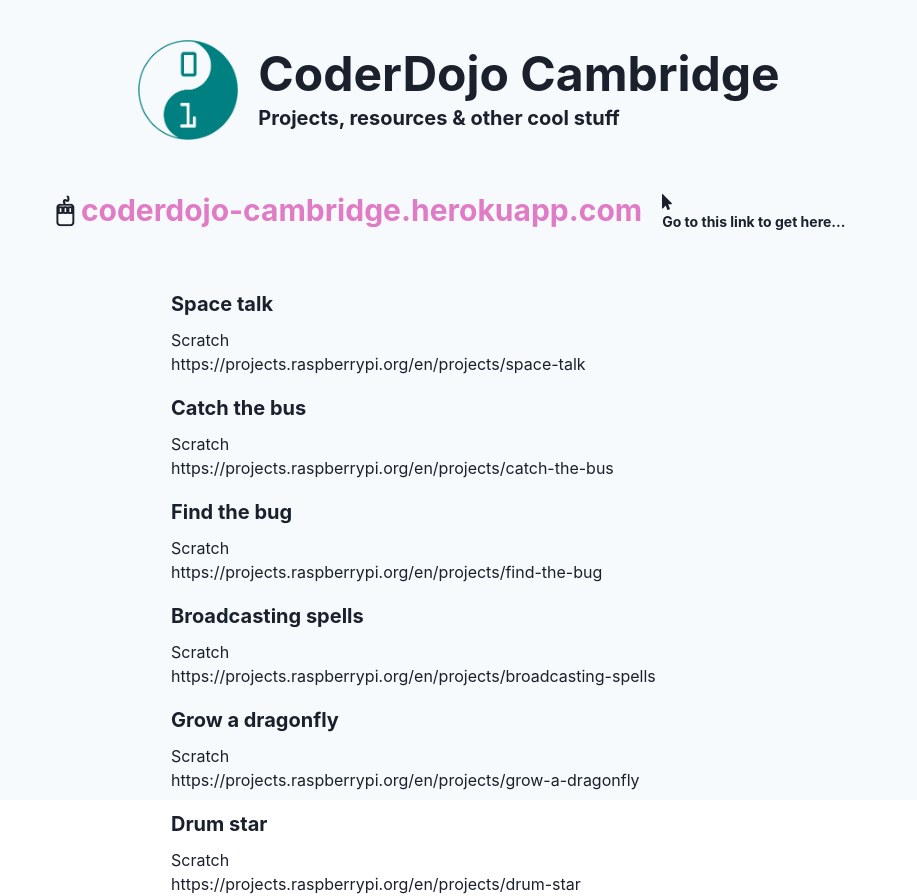
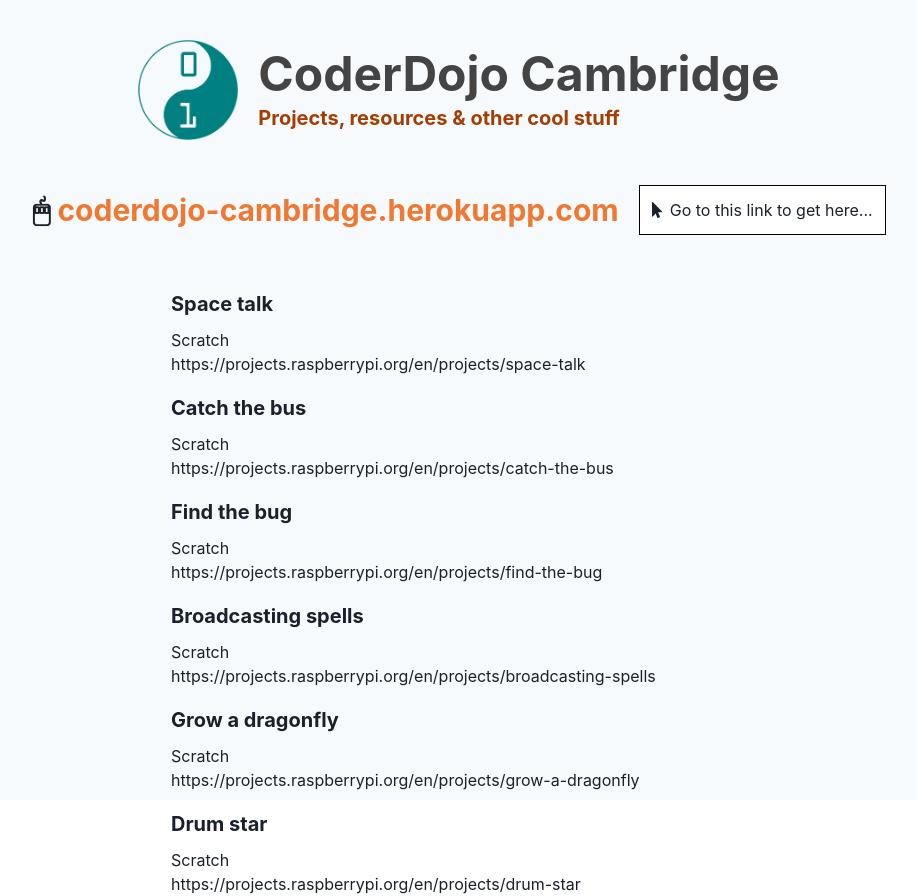
Before and after one commit to slugmandrew/coderdojo-cambridge, a React (Create React App) app: page / in a window 1280 px wide. Shown: the whole page, without its empty margins (181-1098 px from the left). Built offline with nearby package versions, Linux system fonts and the light colour scheme.

Commit message:
Make it nicerer

```diff
--- a/src/App.tsx
+++ b/src/App.tsx
@@ -23,8 +23,10 @@
           <HStack spacing={5}>
             <Image src={logo} w={100} />
             <VStack>
-              <Heading size={'2xl'}>CoderDojo Cambridge</Heading>
-              <Heading alignSelf={'flex-start'} size={'md'}>
+              <Heading color={'#444'} size={'2xl'}>
+                CoderDojo Cambridge
+              </Heading>
+              <Heading color={'#A33D02'} alignSelf={'flex-start'} size={'md'}>
                 Projects, resources & other cool stuff
               </Heading>
             </VStack>
@@ -35,16 +37,16 @@
               🖱{' '}
               <Link
                 size={'lg'}
-                color={'#E07BC5'}
+                color={'#F07832'}
                 href={'https://coderdojo-cambridge.herokuapp.com/'}
               >
                 coderdojo-cambridge.herokuapp.com
               </Link>
-            </Heading>{' '}
-            <Box w={'200px'}>
-              <FontAwesomeIcon icon={faMousePointer} />{' '}
-              <Heading size={'xs'}>Go to this link to get here...</Heading>
-            </Box>
+            </Heading>
+            <HStack p={3} bgColor={'white'} border={'1px solid black'}>
+              <FontAwesomeIcon icon={faMousePointer} />
+              <Text>Go to this link to get here...</Text>
+            </HStack>
           </HStack>
 
           <VStack spacing={2} ali w={'full'} h={'full'}>
```
